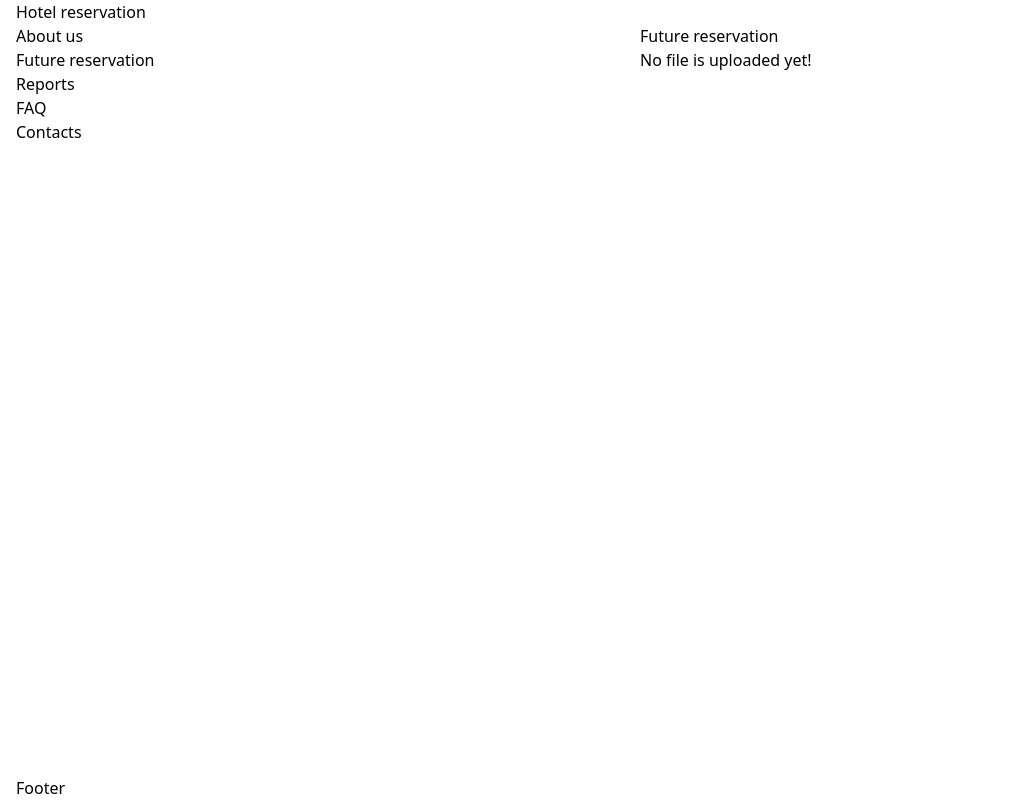
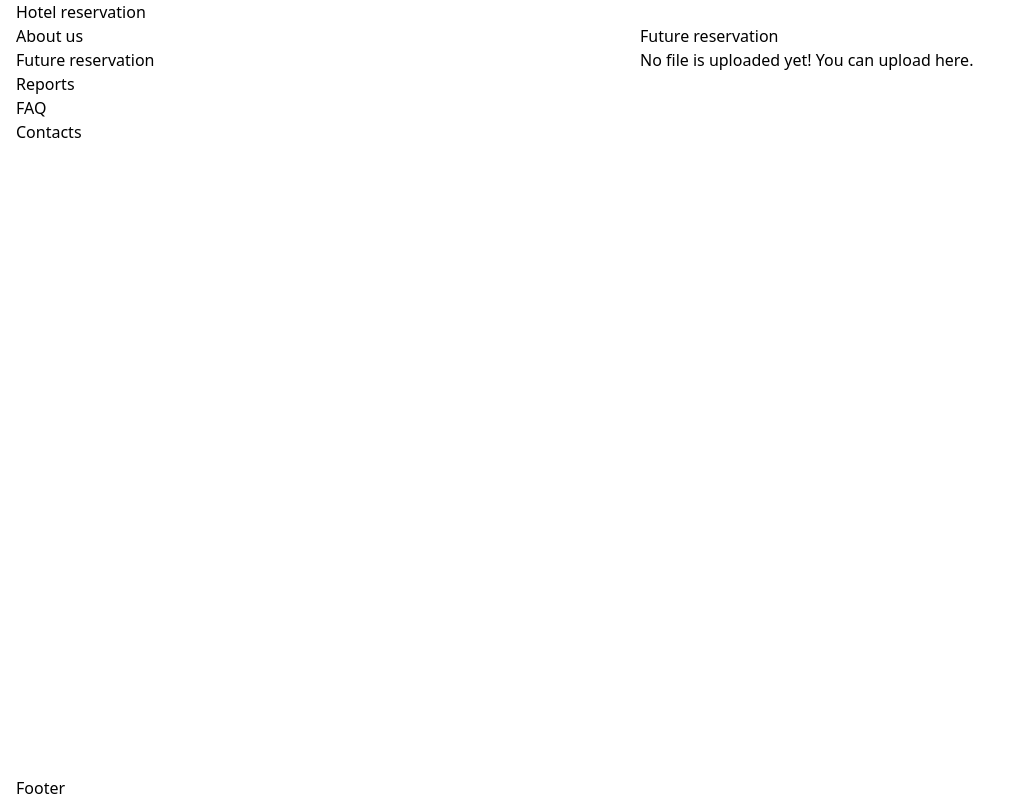
Before and after one commit to khreptunyevhen/hotel-reservation, a React (Vite) app: page /future-reservation in a window 1280 px wide. Shown: the whole page, without its empty margins (0-1019 px from the left). Built offline with nearby package versions, Linux system fonts and the light colour scheme.

Commit message:
navigation for reservation and reports pages

```diff
--- a/src/Pages/Reports.jsx
+++ b/src/Pages/Reports.jsx
@@ -2,6 +2,7 @@ import { useState } from "react"
 import { jsPDF } from "jspdf"
 import autoTable from 'jspdf-autotable'
 import { useReservationData } from "../context/reservationDataContext"
+import { Link } from "react-router-dom"
 
 const importantColumns = [
   "owner", "unit", "price", "owner email"
@@ -41,6 +42,9 @@ function Reports() {
       {
         error ? <p>{error}</p> : null
       }
+      {
+        reservationData ? <p>The file is uploaded! You can download your report!</p> : <p>No file is uploaded yet! You can upload <Link to="/">here</Link>.</p>
+      }
     </section>
   )
 }
--- a/src/Pages/Reservation.jsx
+++ b/src/Pages/Reservation.jsx
@@ -1,3 +1,4 @@
+import { Link } from "react-router-dom"
 import { useReservationData } from "../context/reservationDataContext"
 
 const importantColumns = [
@@ -43,7 +44,7 @@ function Reservation() {
                 ))
               }
             </tbody>
-          </table> : <p>No file is uploaded yet!</p>
+          </table> : <p>No file is uploaded yet! You can upload <Link to="/">here</Link>.</p>
         }
       </div>
     </section>
```
